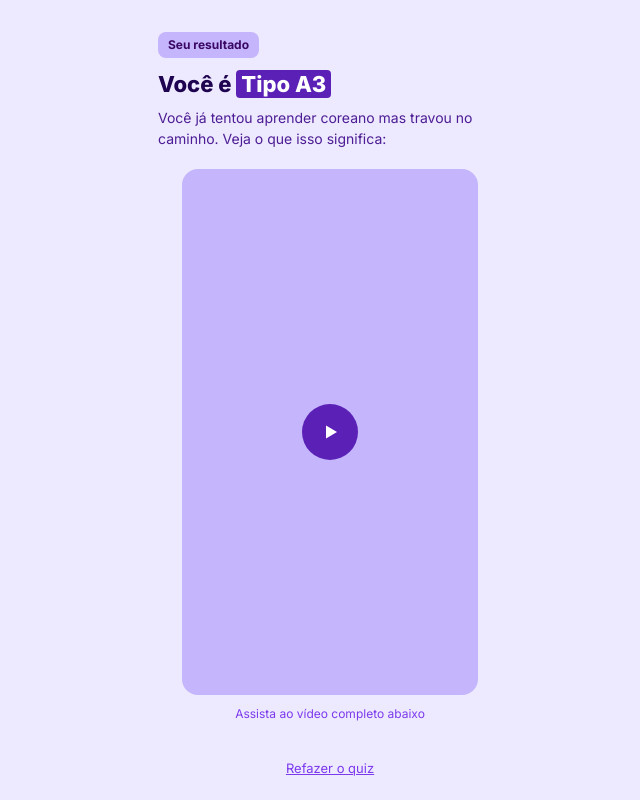
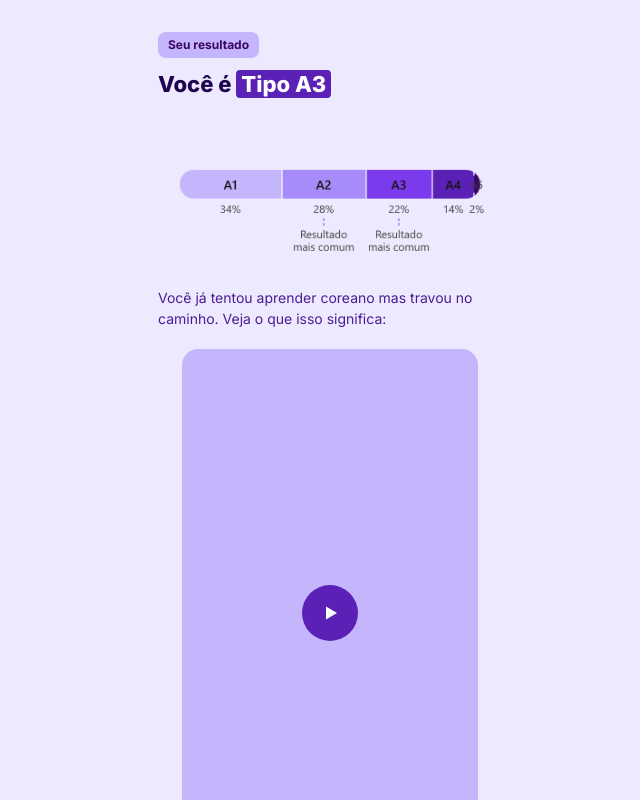
Before and after one commit to coreducaorg-del/quiz-qi-coreano, a Next.js app: page /resultado in a window 1280 px wide. Shown: the top 800 px of the page, without its empty margins (310-950 px from the left). Built offline with nearby package versions, Linux system fonts and the light colour scheme.

Commit message:
adiciona barra de perfis na pagina de resultado

```diff
--- a/src/app/resultado/ResultadoConteudo.tsx
+++ b/src/app/resultado/ResultadoConteudo.tsx
@@ -67,6 +67,13 @@ export default function ResultadoConteudo() {
         </span>
       </p>
 
+      {/* Barra de perfis */}
+      <img
+        src="/barraquiz.png"
+        alt="Barra de perfis QI Coreano"
+        style={{ width: '100%', marginTop: 16, marginBottom: 20, display: 'block' }}
+      />
+
       {/* Subtítulo */}
       <p
         style={{
```
Also changed, not shown: public/barraquiz.png (added).
